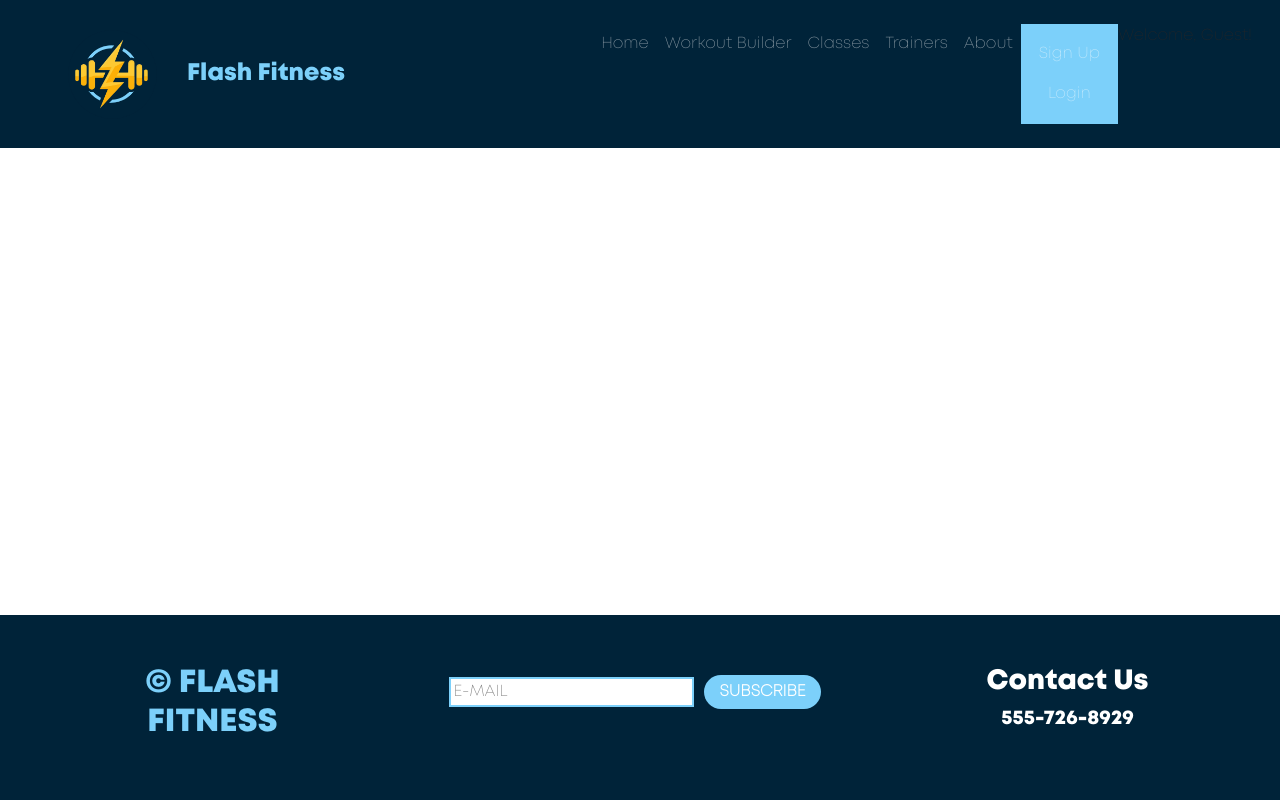
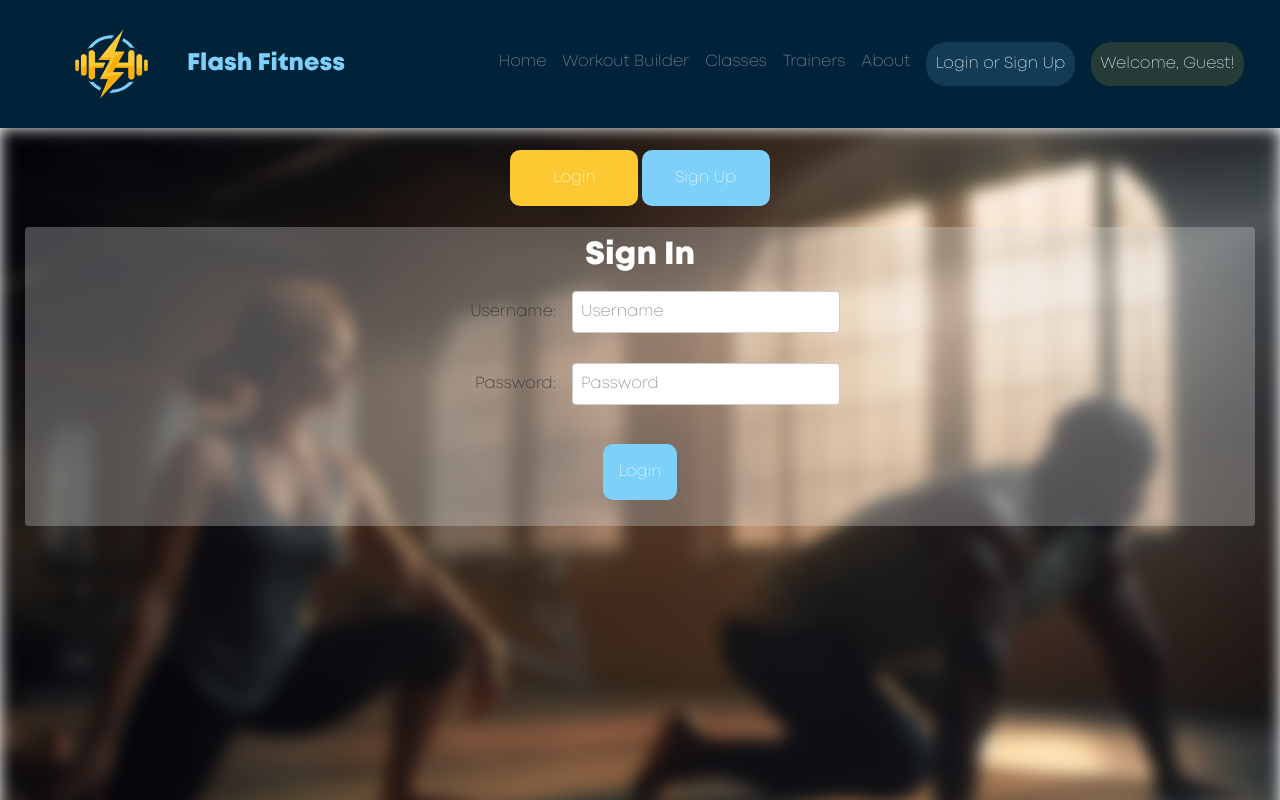
Before and after one commit to nuariankh/flash-fitness-gym-website, a React (Create React App) app in the folder frontend/: page /auth-page in a window 1280 px wide. Shown: the top 800 px of the page. Built offline with nearby package versions, Linux system fonts and the light colour scheme.

Commit message:
Frontend: Add AuthPage and fix Login/SignUp UI

```diff
--- a/frontend/src/App.js
+++ b/frontend/src/App.js
@@ -11,6 +11,7 @@ import SignUp from './components/SignUp';
 import Login from './components/Login';
 import './App.css';
 import { UserProvider } from './UserContext';
+import AuthPage from './app/pages/AuthPage';
 
 function App() {
     return (
@@ -25,6 +26,7 @@ function App() {
                     <Route path="/classes" element={<ClassesPage />} />
                     <Route path="/trainers" element={<TrainersPage />} />
                     <Route path="/about" element={<AboutPage />} />
+                    <Route path='/auth-page' element={<AuthPage />} />
                     <Route path="/signup" element={<SignUp />} />
                     <Route path="/login" element={<Login />} />
                 </Routes>
--- a/frontend/src/UserContext.js
+++ b/frontend/src/UserContext.js
@@ -10,13 +10,15 @@ export const UserProvider = ({ children }) => {
         const token = localStorage.getItem('jwtToken');
         if (token) {
             const decoded = jwtDecode(token);
+            console.log('decoded:', decoded);
             setUser({
                 username: decoded.username,
                 email: decoded.email,
                 firstname: decoded.firstname,
                 lastname: decoded.lastname,
                 membership: decoded.membership,
-                admin: decoded.admin
+                admin: decoded.admin,
+                id: decoded._id
             });
         }
     }, []);
--- /dev/null
+++ b/frontend/src/app/pages/AuthPage.js
@@ -0,0 +1,23 @@
+import { useState } from "react";
+import SignUp from "../../components/SignUp";
+import Login from "../../components/Login";
+import './pageStyles.css';
+
+const AuthPage = () => {
+    const [activeForm, setActiveForm] = useState('login'); // Starts the default form to login
+
+    return (
+        <div className="auth-page-container">
+            <div className="auth-toggle-buttons-box">
+                <button onClick={() => setActiveForm('login')} className={activeForm === 'login' ? 'auth-page-button-active' : 'auth-page-button'}>Login</button>
+                <button onClick={() => setActiveForm('signup')} className={activeForm === 'signup' ? 'auth-page-button-active' : 'auth-page-button'}>Sign Up</button>
+            </div>
+
+            <div className="auth-form-container">
+                {activeForm === 'login' ? <Login /> : <SignUp />}
+            </div>
+        </div>
+    );
+};
+
+export default AuthPage;
--- a/frontend/src/app/pages/pageStyles.css
+++ b/frontend/src/app/pages/pageStyles.css
@@ -622,3 +622,71 @@ html, body {
     width: 50%;
     margin: 50px;
 }
+
+/*----- Auth Page ----- */
+
+.auth-page-container {
+    position: relative; /* Make sure the container can be positioned */
+    margin: 0;
+    text-align: center;
+    padding: 20px;
+    height: 800px;
+    overflow: hidden; /* Prevents overflow of blurred pseudo-element */
+}
+
+.auth-page-container::before {
+    content: "";
+    position: absolute; /* Position it absolutely within the container */
+    top: 0;
+    left: 0;
+    right: 0;
+    bottom: 0;
+    background-image: url('../assets/img/yoga-stretching-photo-01.png');
+    background-position: center;
+    background-size: cover; /* Ensures the image covers the container */
+    filter: blur(8px); /* Applies the blur only to the background image */
+    z-index: -1; /* Ensures the pseudo element stays behind the content */
+}
+
+.auth-toggle-buttons-box {
+    display: flex;
+    justify-content: center;
+    margin-bottom: 20px;
+}
+
+.auth-toggle-buttons:hover {
+    background-color: #FDC933;
+}
+
+.auth-page-button {
+    background-color: #7CD0FA;
+    color: #FFF;
+    margin: 0.1em;
+    padding: 1em;
+    border-radius: 10px;
+    border: 0px;
+    width: 8em;
+}
+.auth-page-button-active {
+    background-color: #FDC933;
+    color: #FFF;
+    margin: 0.1em;
+    padding: 1em;
+    border-radius: 10px;
+    border: 0px;
+    width: 8em;
+}
+.auth-form-container {
+    padding: 10px 20px;
+    margin: 0 5px;
+    border: none;
+    border-radius: 4px;
+    cursor: pointer;
+    background-color: #dddddd4d;
+}
+
+
+
+.auth-form-container {
+    margin-top: 20px;
+}
--- a/frontend/src/components/Footer.js
+++ b/frontend/src/components/Footer.js
@@ -15,10 +15,10 @@ const Footer = () => {
 
     return (
         <footer style={{backgroundColor: '#002339', padding: '50px'}}>
-            <Container>
+            <div>
                 <Row>
                     <Col md='3' className='d-flex justify-content-center align-items-center'>
-                        <h2  style={{color: '#7CD0FA'}}>© FLASH FITNESS</h2>
+                        <h3  style={{color: '#7CD0FA'}}>© FLASH FITNESS</h3>
                     </Col>
                     <Col md='6'>
                         <input type="email" placeholder="E-MAIL" style={{border: '2px solid #7CD0FA'}}/>
@@ -26,10 +26,10 @@ const Footer = () => {
                     </Col>
                     <Col md='3'>
                         <h3 style={{color: 'white'}}>Contact Us</h3>
-                        <h5 style={{color: 'white'}}>555-726-8929</h5>
+                        <h3 style={{color: 'white'}}>555-726-8929</h3>
                     </Col>
                 </Row>
-            </Container>
+            </div>
         </footer>
     );
 };
--- a/frontend/src/components/Header.js
+++ b/frontend/src/components/Header.js
@@ -51,24 +51,21 @@ const Header = () => {
                     <NavLink className='nav-link' to='/about'>About</NavLink>
                 </NavItem>
 
-                <div id='signup-login-box'>
+                <div>
                     {!user ? (
-                        <>
+                        <div id='signup-login-box'>
                             <NavItem>
-                                <NavLink className='nav-link' to='/signup'>Sign Up</NavLink>
+                                <NavLink className='nav-link' to='/auth-page'>Login or Sign Up</NavLink>
                             </NavItem>
-                            <NavItem>
-                                <NavLink className='nav-link' to='/login'>Login</NavLink>
-                            </NavItem>
-                        </>
+                        </div>
                     ) : (
                         <NavItem>
-                            <NavLink className='nav-link' onClick={logout}>Logout</NavLink>
+                            <NavLink className='nav-link' to='/' onClick={logout}>Logout</NavLink>
                         </NavItem>
                     )}
                 </div>
 
-                <div>
+                <div id='hello-user-box'>
                     {user && user.username && user.firstname ? (
                         <p>{user.firstname}!</p>
                     ) : (
@@ -78,6 +75,6 @@ const Header = () => {
             </Nav>
         </Navbar>
     )
-}
+};
 
 export default Header;
--- a/frontend/src/components/HeaderStyles.css
+++ b/frontend/src/components/HeaderStyles.css
@@ -6,7 +6,35 @@ DARK-BLUE: #002339
 */
 
 #signup-login-box {
-    background-color: #7CD0FA;
-    padding: 10px;
+    background-color: #7CD0FA25;
+    padding: 0.1em;
     margin: auto;
+    display: flex;
+    border-radius: 20px;
+    margin-left: 0.5em;
+    margin-right: 0.5em;
+    display: flex;
+    justify-content: space-evenly;
 }
+
+#signup-login-box:hover {
+    background-color: #7CD0FA50;
+}
+
+#hello-user-box {
+    background-color: #FDC93325;
+    border-radius: 20px;
+    padding: 0.1em;
+    min-width: 1em;
+    margin-left: 0.5em;
+    margin-right: 0.5em;
+}
+
+#hello-user-box:hover {
+    background-color: #FDC93350;
+}
+
+#hello-user-box p {
+    color: #FFF;
+    margin: 0.5em;
+}
--- a/frontend/src/components/Login.js
+++ b/frontend/src/components/Login.js
@@ -50,7 +50,10 @@ const Login = () => {
 
     return (
         <div>
+            <h2 className="form-group-heading">Sign In</h2>
             <form onSubmit={handleSubmit}>
+                <div className="sign-up-login-form-group">
+                    <label>Username:</label>
                     <input
                         type="text"
                         placeholder="Username"
@@ -58,6 +61,9 @@ const Login = () => {
                         onChange={(e) => setUsername(e.target.value)}
                         required
                     />
+                </div>
+                <div className="sign-up-login-form-group">
+                    <label>Password:</label>
                     <input
                         type="password"
                         placeholder="Password"
@@ -65,11 +71,13 @@ const Login = () => {
                         onChange={(e) => setPassword(e.target.value)}
                         required
                     />
-            <button type="submit">Login</button>
+                </div>
+            <button type="submit" className="sign-up-login-button">Login</button>
             </form>
 
             {message && <p>{message}</p>}
         </div>
+
     );
 };
 
--- a/frontend/src/components/SignUp.js
+++ b/frontend/src/components/SignUp.js
@@ -1,4 +1,5 @@
 import { useState } from "react";
+import './SignUpLoginStyles.css';
 
 const SignUp = () => {
     const [firstName, setFirstName] = useState('');
@@ -6,6 +7,8 @@ const SignUp = () => {
     const [username, setUsername] = useState('');
     const [email, setEmail] = useState('');
     const [password, setPassword] = useState('');
+    const [membership, setMembership] = useState('');
+
     const [message, setMessage] = useState('');
     const [loading, setLoading] = useState(false);
 
@@ -24,6 +27,7 @@ const SignUp = () => {
                     username,
                     email,
                     password,
+                    membership
                 })
             });
 
@@ -35,6 +39,7 @@ const SignUp = () => {
                 setUsername('');
                 setEmail('');
                 setPassword('');
+                setMembership('');
             } else {
                 const errorData = response.json();
                 setMessage(errorData.message || 'Something went wrong :(');
@@ -48,56 +53,69 @@ const SignUp = () => {
 
     return (
         <div>
-            <h2>Register</h2>
+            <h2 className="form-group-heading">Sign Up</h2>
             <form onSubmit={handleSubmit}>
-                <div>
+                <div className="sign-up-login-form-group">
                     <label>First Name:</label>
                     <input
                         type="text"
+                        placeholder="First Name"
                         value={firstName}
                         onChange={(e) => setFirstName(e.target.value)}
                         required
                     />
                 </div>
-                <div>
+                <div className="sign-up-login-form-group">
                     <label>Last Name:</label>
                     <input
                         type="text"
+                        placeholder="Last Name"
                         value={lastName}
                         onChange={(e) => setLastName(e.target.value)}
                         required
                     />
                 </div>
-                <div>
+                <div className="sign-up-login-form-group">
                     <label>Username:</label>
                     <input
                         type="text"
+                        placeholder="Username"
                         value={username}
                         onChange={(e) => setUsername(e.target.value)}
                         required
                     />
                 </div>
-                <div>
+                <div className="sign-up-login-form-group">
                     <label>Email:</label>
                     <input
                         type="email"
+                        placeholder="Email"
                         value={email}
                         onChange={(e) => setEmail(e.target.value)}
                         required
                     />
                 </div>
-                <div>
+                <div className="sign-up-login-form-group">
                     <label>Password:</label>
                     <input
                         type="password"
+                        placeholder="Password"
                         value={password}
                         onChange={(e) => setPassword(e.target.value)}
                         required
                     />
                 </div>
+                <div className="sign-up-login-form-group">
+                    <label>Membership:</label>
+                    <select name="membership">
+                        <option value="Basic">Basic Membership</option>
+                        <option value="Standard">Standard Membership</option>
+                        <option value="Premium">Premium Membership</option>
+                    </select>
+                </div>
                 <div>
-                    <button type="submit" disabled={loading}>
-                        {loading ? 'Registering...' : 'Register'}
+                    <button type="submit" disabled={loading} className="sign-up-login-button">
+                        {loading ? 'Signing Up...' : 'Sign Up'}
                     </button>
                 </div>
             </form>
--- /dev/null
+++ b/frontend/src/components/SignUpLoginStyles.css
@@ -0,0 +1,60 @@
+
+/*
+LIGHT-BLUE: #7CD0FA
+YELLOW: #FDC933
+DARK-BLUE: #002339
+*/
+form {
+    max-width: 400px;
+    margin: 0 auto;
+}
+
+.sign-up-login-form-group {
+    display: flex;
+    align-items: center;
+    margin-bottom: 1em;
+}
+
+label {
+    width: 100px;
+    text-align: right;
+    margin: 1em;
+}
+
+input {
+    flex: 1;
+    padding: 0.5rem;
+    border: 1px solid #ccc;
+    border-radius: 4px;
+    min-width: 12em;
+}
+
+select {
+    flex: 1;
+    padding: 0.5rem;
+    border: 1px solid #ccc;
+    border-radius: 4px;
+    min-width: 12em;
+}
+
+.sign-up-login-button {
+    background-color: #7CD0FA;
+    color: #FFF;
+    margin: 1em;
+    padding: 1em;
+    border-radius: 10px;
+    border: 0px;
+}
+
+.sign-up-login-button:hover {
+    background-color: #FDC933;
+    color: #FFF;
+    margin: 1em;
+    padding: 1em;
+    border-radius: 10px;
+    border: 0px;
+}
+
+.form-group-heading {
+    color: #FFF;
+}
```
Also changed, not shown: frontend/src/app/pages/UserDashboard.js (added). Lines whose indentation alone changed are shown as unchanged.
